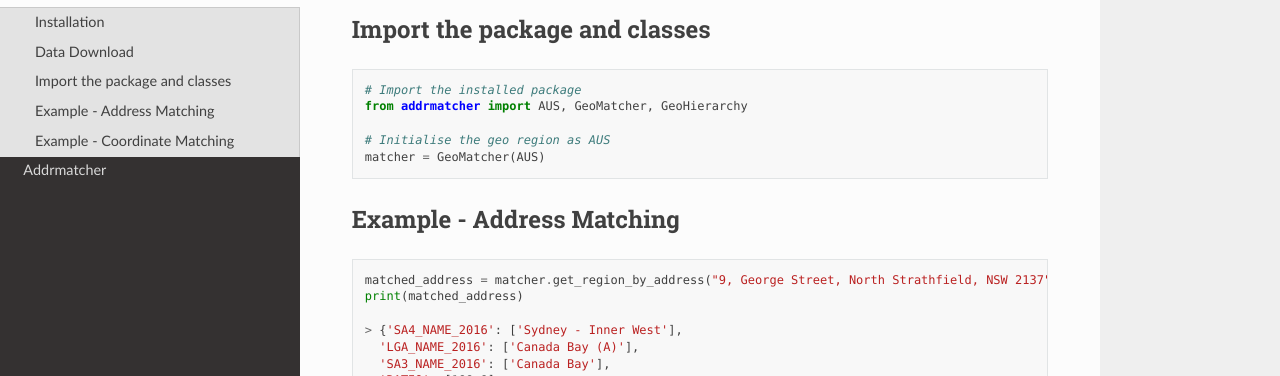
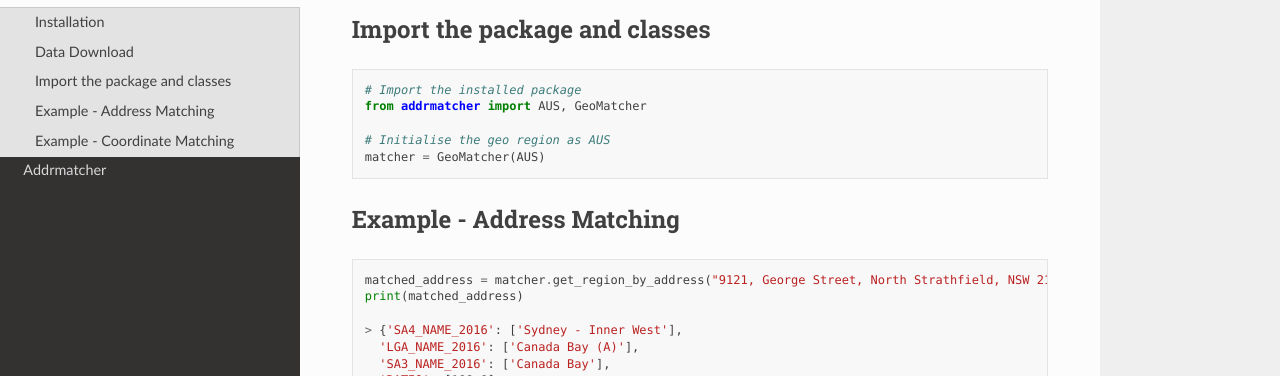
Before and after one commit to uts-mdsi-ilab2-synergy/addrmatcher, a Sphinx documentation site: the page built from docs/source/readme.rst, in a window 1280 px wide and 900 px high, scrolled down 1060 px. Shown: the part 161-537 px from the top of the window. Built offline with Sphinx 7.4.7 and the Read the Docs theme 2.0.0, drawn with Linux system fonts in a browser that asks for light colours.

Commit message:
Update the sample address to random address Elula Peer Review #1

```diff
--- a/docs/source/readme.rst
+++ b/docs/source/readme.rst
@@ -36,7 +36,7 @@ Import the package and classes
 .. code-block::
 
        # Import the installed package
-       from addrmatcher import AUS, GeoMatcher, GeoHierarchy
+       from addrmatcher import AUS, GeoMatcher
 
        # Initialise the geo region as AUS
        matcher = GeoMatcher(AUS)
@@ -46,7 +46,7 @@ Example - Address Matching
 **************************
 .. code-block::
 
-       matched_address = matcher.get_region_by_address("9, George Street, North Strathfield, NSW 2137")
+       matched_address = matcher.get_region_by_address("9121, George Street, North Strathfield, NSW 2137")
        print(matched_address)
 
        > {'SA4_NAME_2016': ['Sydney - Inner West'],
```
Also changed, not shown: README.md (+2 -2 lines).
